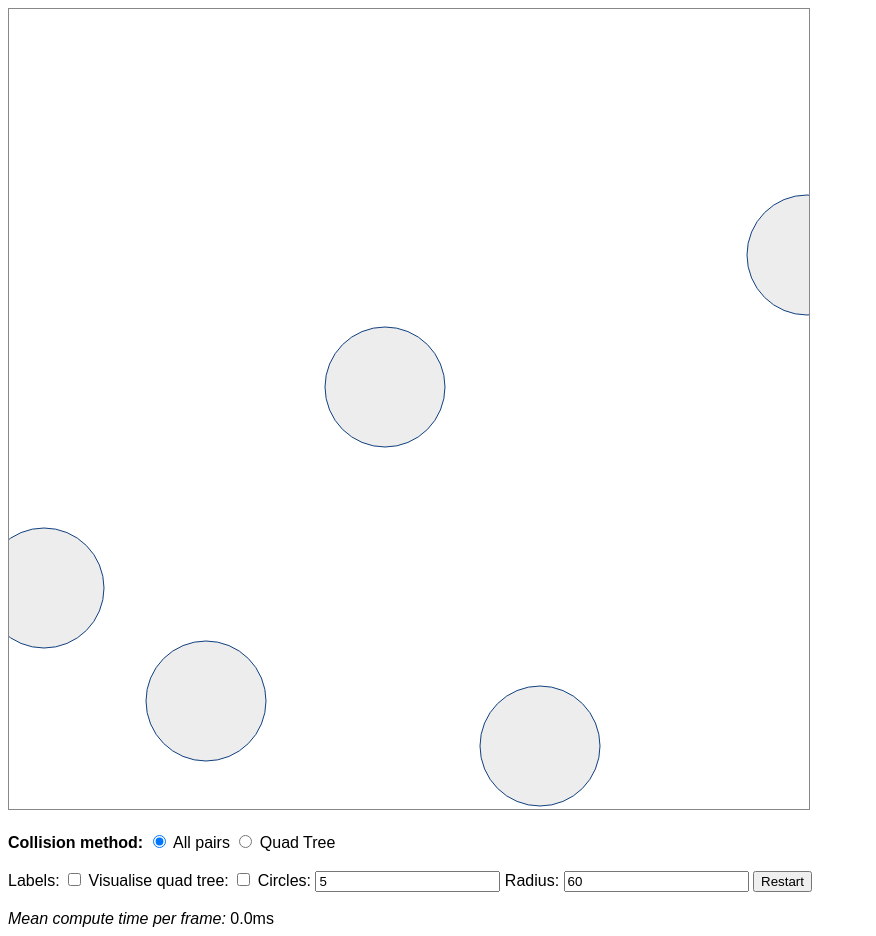
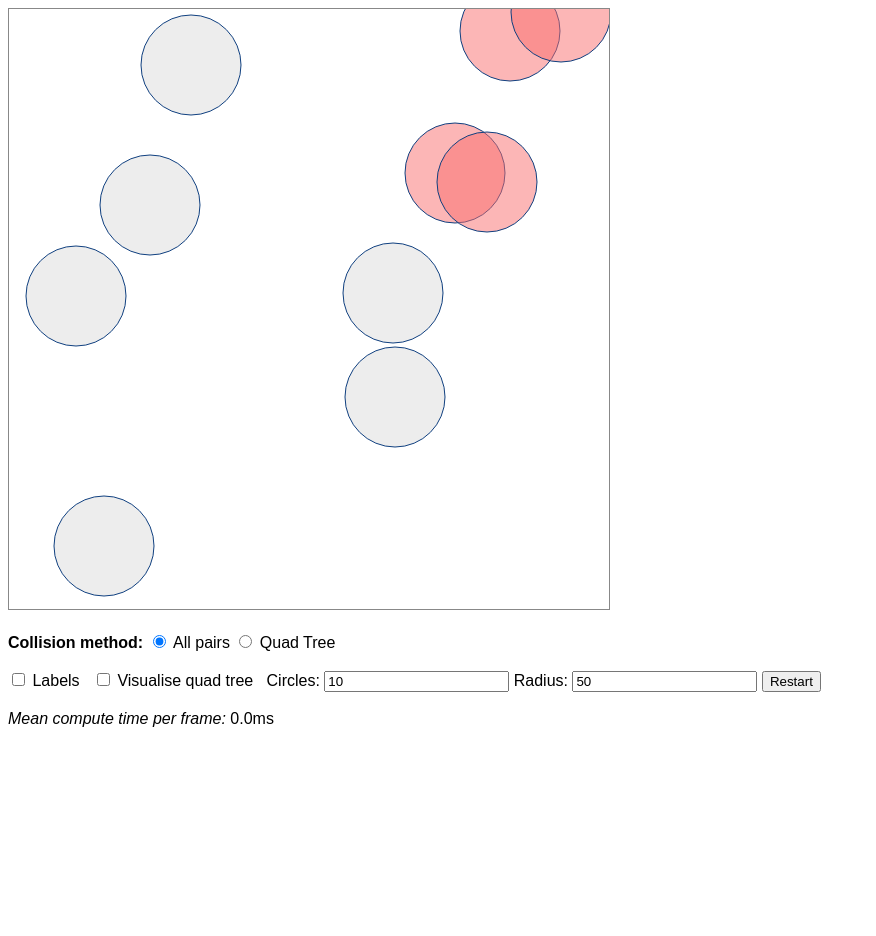
Before and after one commit to dorchard/dorchard.github.io, a Jekyll site: the page collision/index.html, which Jekyll copies as it is, in a window 1280 px wide. Shown: the whole page, without its empty margins (0-876 px from the left). Built offline with Jekyll 4.4.1, drawn with Linux system fonts in a browser that asks for light colours; after the commit the page ends 900 px from its top, so only the background shows below that; part of the change alters nothing that is shown.

Commit message:
tweak inital parameters and layout

```diff
--- a/collision/Collision.js
+++ b/collision/Collision.js
@@ -1,10 +1,10 @@
 // State
 
 var maxObjectsInQuadrant = 4;
-var width = 800;
-var height = 800;
-var numCircles = 5;
-var rad = 60; // radius
+var width = 600;
+var height = 600;
+var numCircles = 10;
+var rad = 50; // radius
 var maxSpeed = 4;
 
 var frameDelay = 1000/30;
--- a/collision/index.html
+++ b/collision/index.html
@@ -37,8 +37,8 @@ body {
 <input type='radio' name='method' value='fast'>&nbsp;Quad Tree
 <br /><br />
 
-  Labels: <input type='checkbox' id='labels'>
-  Visualise quad tree: <input type='checkbox' id='quad'>
+ <input type='checkbox' id='labels'> Labels &nbsp;
+ <input type='checkbox' id='quad'> Visualise quad tree &nbsp;
   Circles: <input type='number' id='circles'>
   Radius: <input type='number' id='radius'>
   <input type='button' value='Restart' onClick='updateCircles();'>
```
